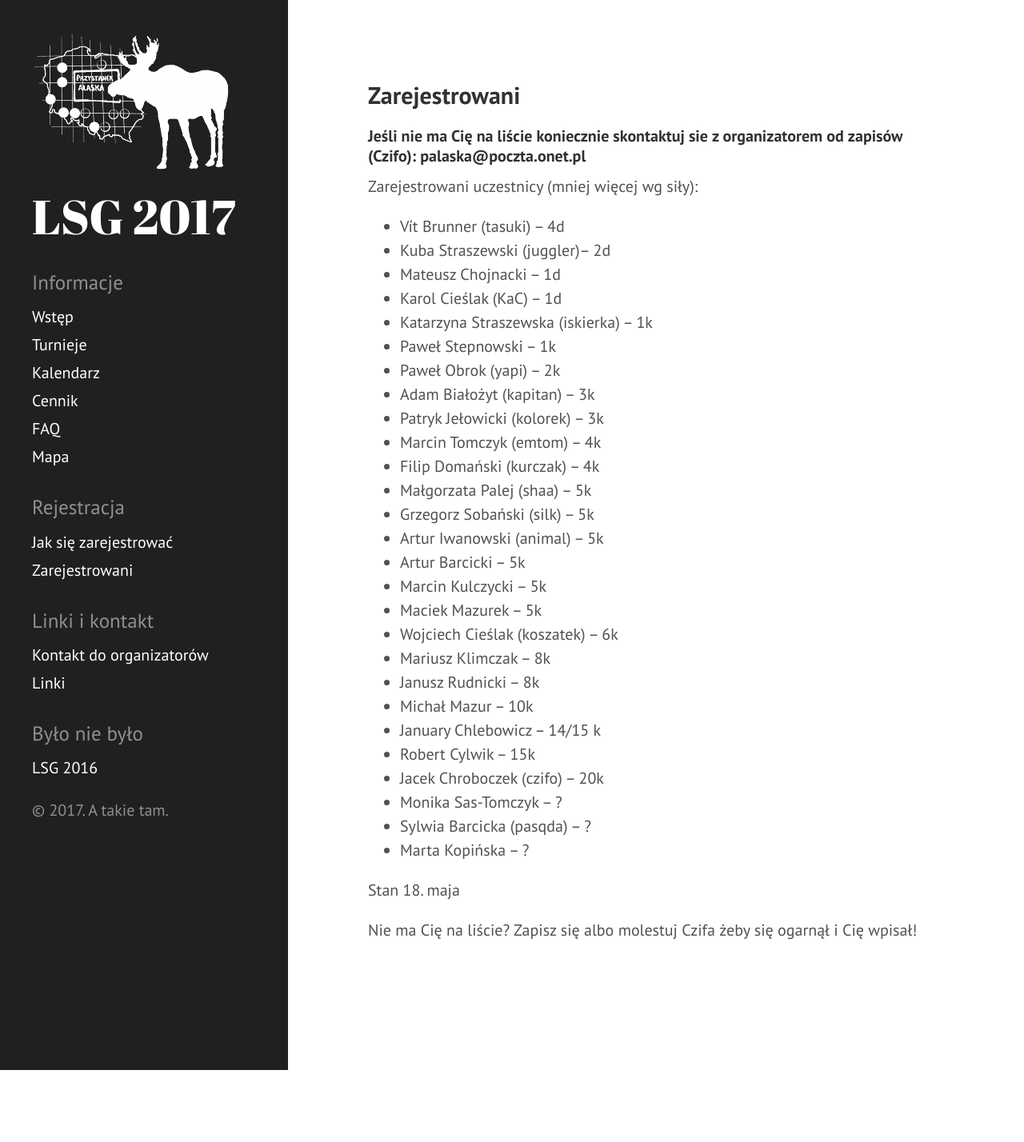
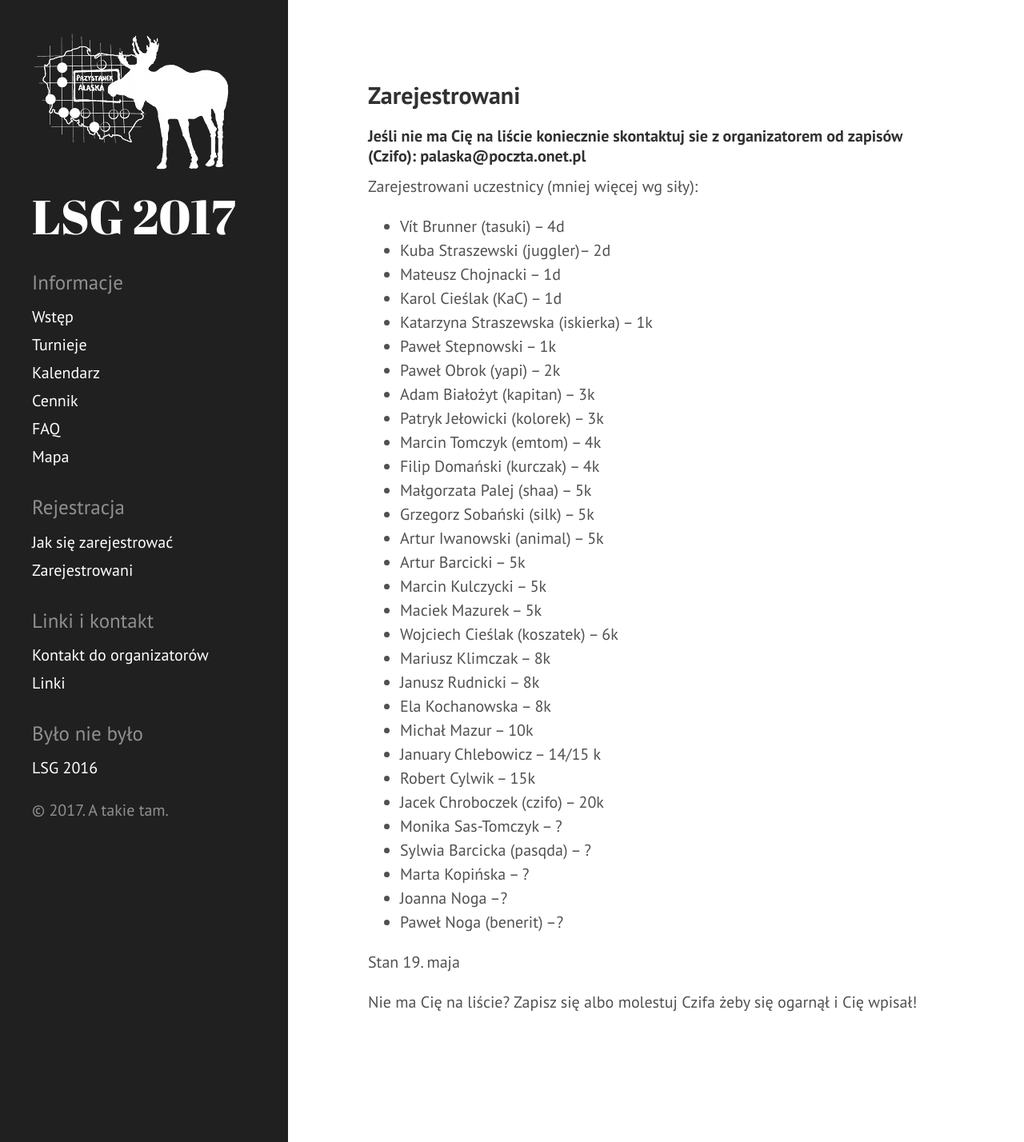
Before and after one commit to tasuki/lsg, a Jekyll site: the page built from zarejestrowani.md, in a window 1280 px wide. Shown: the whole page at 80% size. Built offline with Jekyll 4.4.1, drawn with Linux system fonts in a browser that asks for light colours; before the commit the page ends 1338 px from its top, so only the background shows below that.

Commit message:
Update zarejestrowani.md

```diff
--- a/zarejestrowani.md
+++ b/zarejestrowani.md
@@ -29,6 +29,7 @@ Zarejestrowani uczestnicy (mniej więcej wg siły):
 - Wojciech Cieślak (koszatek) -- 6k
 - Mariusz Klimczak -- 8k
 - Janusz Rudnicki -- 8k
+- Ela Kochanowska -- 8k
 - Michał Mazur -- 10k
 - January Chlebowicz -- 14/15 k
 - Robert Cylwik -- 15k
@@ -36,8 +37,10 @@ Zarejestrowani uczestnicy (mniej więcej wg siły):
 - Monika Sas-Tomczyk -- ?
 - Sylwia Barcicka (pasqda) -- ?
 - Marta Kopińska -- ?
+- Joanna Noga --?
+- Paweł Noga (benerit) --?
 
 
-Stan 18. maja
+Stan 19. maja
 
 Nie ma Cię na liście?  Zapisz się albo molestuj Czifa żeby się ogarnął i Cię wpisał!
```
